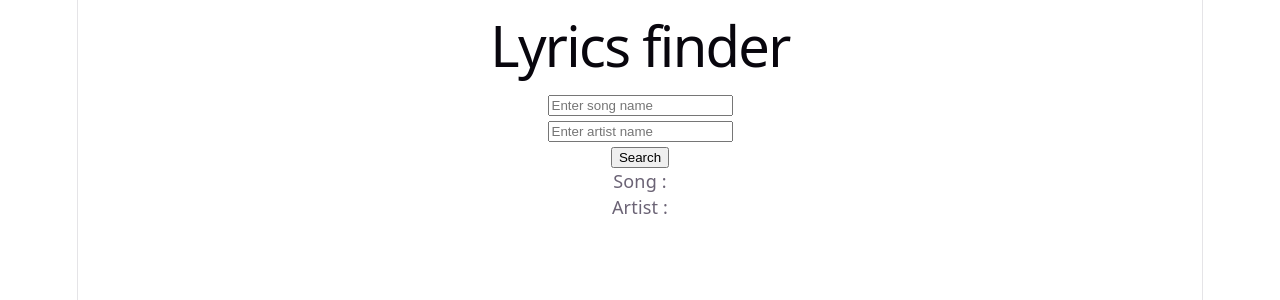
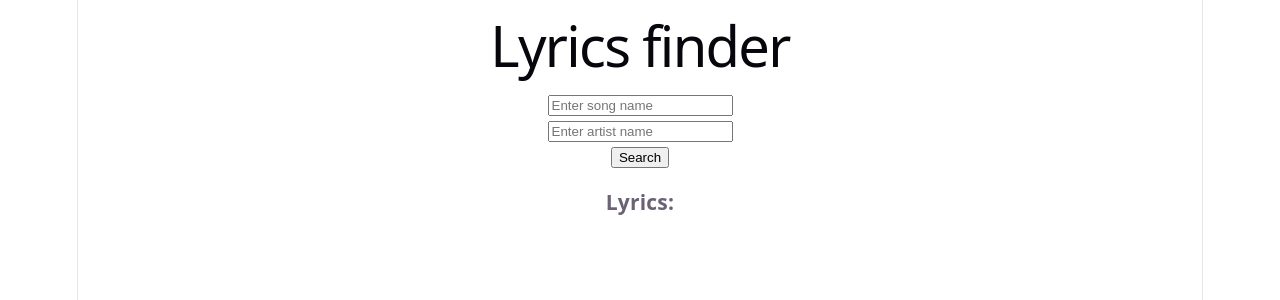
Before and after one commit to Sanidhi07/Lyrics-finder-app, a React (Vite) app: page / in a window 1280 px wide. Shown: the top 300 px of the page. Built offline with nearby package versions, Linux system fonts and the light colour scheme.

Commit message:
feat: integrate lyrics API and display results

```diff
--- a/src/App.css
+++ b/src/App.css
@@ -182,3 +182,7 @@
     border-right-color: var(--border);
   }
 }
+
+p{
+  white-space: pre-line;
+}
--- a/src/App.jsx
+++ b/src/App.jsx
@@ -5,13 +5,21 @@ import './App.css'
 function App() {
   const [song,setSong]=useState("");
   const [artist,setArtist]=useState("");
+  const [lyrics,setLyrics]=useState("");
 
- const  handleSearch=()=>{
-    console.log("Song",song);
-    console.log("Artist",artist);
+ const handleSearch = async () => {
+  try {
+    const response = await fetch(
+      `https://api.lyrics.ovh/v1/${artist}/${song}`
+    );
 
+    const data = await response.json();
+
+    setLyrics(data.lyrics);
+  } catch (error) {
+    console.log(error);
   }
-
+};
   return (
     <div>
       <h1>Lyrics finder</h1>
@@ -20,8 +28,10 @@ function App() {
       <input type="text" placeholder='Enter artist name' value={artist} onChange={(e)=>setArtist(e.target.value)}/>
       <br/>
       <button onClick={handleSearch}>Search</button>
-      <p>Song : {song}</p>
-      <p>Artist : {artist}</p>
+     <div>
+       <h3>Lyrics:</h3>
+       <p>{lyrics}</p>
+     </div>
     </div>
   )
 }
```
